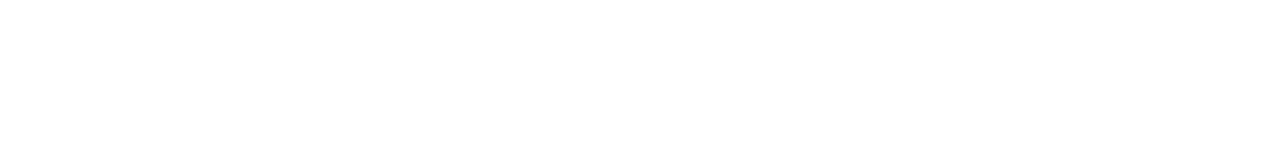
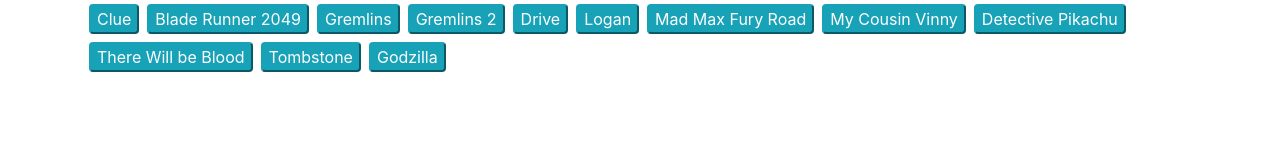
Before and after one commit to dps0610/giphyapp, a plain HTML site: page index.html in a window 1280 px wide. Drawn offline with nearby package versions, Linux system fonts and the light colour scheme.

Commit message:
creating buttons on page load made from topics array.

```diff
--- a/index.html
+++ b/index.html
@@ -14,7 +14,8 @@
 
 </head>
 <body>
-
+    <div class="container" id="buttons-go-here">
+    </div>
 
     <script src="javascript.js"></script>
 </body>
--- a/javascript.js
+++ b/javascript.js
@@ -1 +1,15 @@
-var movies = ["Clue", "Blade Runner 2049", "Gremlins", "Gremlins 2", "Drive", "Logan", "Mad Max Fury Road", "My Cousin Vinny", "Detective Pikachu", "There Will be Blood", "Tombstone"];
+// create topics array (fill it with a bunch of somethings)
+var topics = ["Clue", "Blade Runner 2049", "Gremlins", "Gremlins 2", "Drive", "Logan", "Mad Max Fury Road", "My Cousin Vinny", "Detective Pikachu", "There Will be Blood", "Tombstone", "Godzilla"];
+
+// generate buttons upon page load
+$(document).ready(function(){
+    for (let i = 0; i < topics.length; i++) {
+        var buttons = $("<button>");
+        buttons.text(topics[i]);
+        $("#buttons-go-here").append(buttons);
+        var movieName = topics[i];
+        $(buttons).attr("data-name", movieName);
+        $(buttons).attr("class", "m-1 btn-info rounded")
+    }
+})
+// add attributes to the buttons (class & styling, something denoting the name as an attribute)
```
